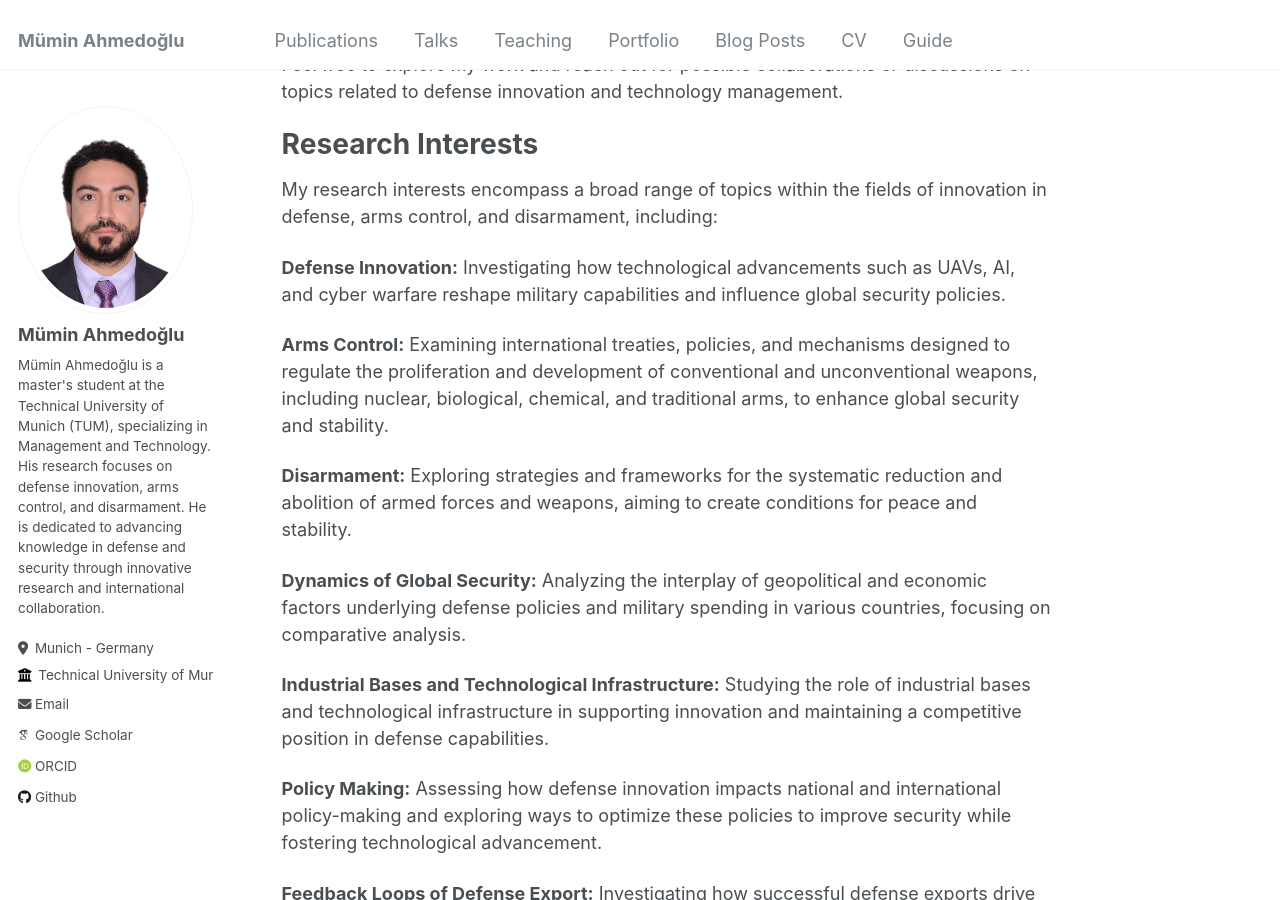
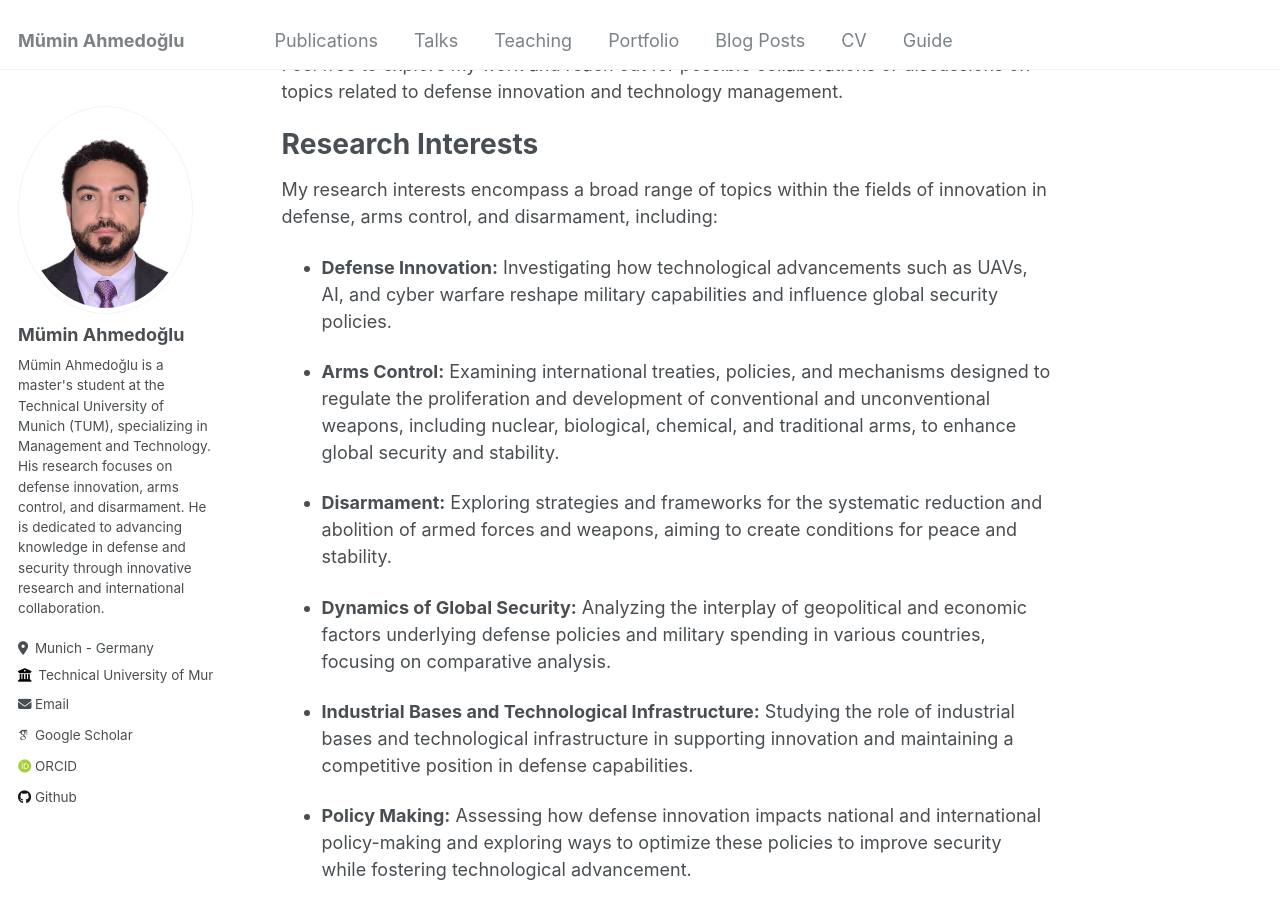
Before and after one commit to ahmedoglu/ahmedoglu.github.io, a Jekyll site: the page built from _pages/about.md, in a window 1280 px wide and 900 px high, scrolled down 840 px. Built offline with Jekyll 4.4.1, drawn with Linux system fonts in a browser that asks for light colours; some web fonts are replaced.

```diff
--- a/_pages/about.md
+++ b/_pages/about.md
@@ -21,19 +21,19 @@ Research Interests
 ======
 My research interests encompass a broad range of topics within the fields of innovation in defense, arms control, and disarmament, including:
 
-**Defense Innovation:** Investigating how technological advancements such as UAVs, AI, and cyber warfare reshape military capabilities and influence global security policies.
+- **Defense Innovation:** Investigating how technological advancements such as UAVs, AI, and cyber warfare reshape military capabilities and influence global security policies.
 
-**Arms Control:** Examining international treaties, policies, and mechanisms designed to regulate the proliferation and development of conventional and unconventional weapons, including nuclear, biological, chemical, and traditional arms, to enhance global security and stability.
+- **Arms Control:** Examining international treaties, policies, and mechanisms designed to regulate the proliferation and development of conventional and unconventional weapons, including nuclear, biological, chemical, and traditional arms, to enhance global security and stability.
 
-**Disarmament:** Exploring strategies and frameworks for the systematic reduction and abolition of armed forces and weapons, aiming to create conditions for peace and stability.
+- **Disarmament:** Exploring strategies and frameworks for the systematic reduction and abolition of armed forces and weapons, aiming to create conditions for peace and stability.
 
-**Dynamics of Global Security:** Analyzing the interplay of geopolitical and economic factors underlying defense policies and military spending in various countries, focusing on comparative analysis.
+- **Dynamics of Global Security:** Analyzing the interplay of geopolitical and economic factors underlying defense policies and military spending in various countries, focusing on comparative analysis.
 
-**Industrial Bases and Technological Infrastructure:** Studying the role of industrial bases and technological infrastructure in supporting innovation and maintaining a competitive position in defense capabilities.
+- **Industrial Bases and Technological Infrastructure:** Studying the role of industrial bases and technological infrastructure in supporting innovation and maintaining a competitive position in defense capabilities.
 
-**Policy Making:** Assessing how defense innovation impacts national and international policy-making and exploring ways to optimize these policies to improve security while fostering technological advancement.
+- **Policy Making:** Assessing how defense innovation impacts national and international policy-making and exploring ways to optimize these policies to improve security while fostering technological advancement.
 
-**Feedback Loops of Defense Export:** Investigating how successful defense exports drive innovation within the defense sector.
+- **Feedback Loops of Defense Export:** Investigating how successful defense exports drive innovation within the defense sector.
 These interests shape my current and future research projects. I apply advanced methodologies, including regression models and impulse response functions, to understand the complex interactions within these areas.
 
 Academic Background
```
